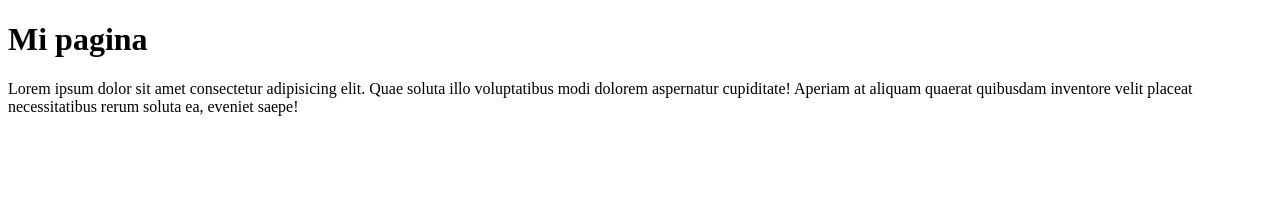
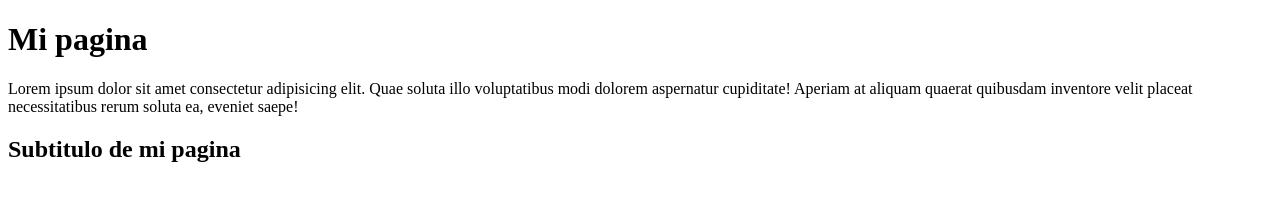
Before and after one commit to Rospo96/IndexaGithub, a plain HTML site: page index.html in a window 1280 px wide. Drawn offline with Linux system fonts and the light colour scheme.

Commit message:
Agregando subtitulo a index

```diff
--- a/index.html
+++ b/index.html
@@ -9,5 +9,6 @@
 <body>
     <h1>Mi pagina</h1>
     <p>Lorem ipsum dolor sit amet consectetur adipisicing elit. Quae soluta illo voluptatibus modi dolorem aspernatur cupiditate! Aperiam at aliquam quaerat quibusdam inventore velit placeat necessitatibus rerum soluta ea, eveniet saepe!</p>
+    <h2>Subtitulo de mi pagina</h2>
 </body>
 </html>
```
